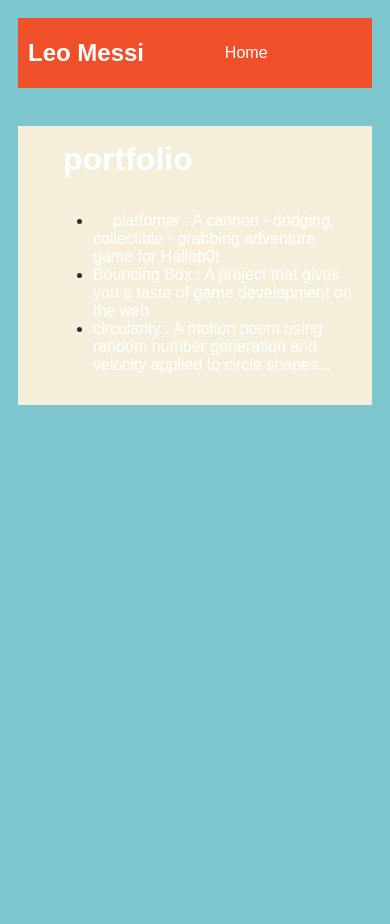
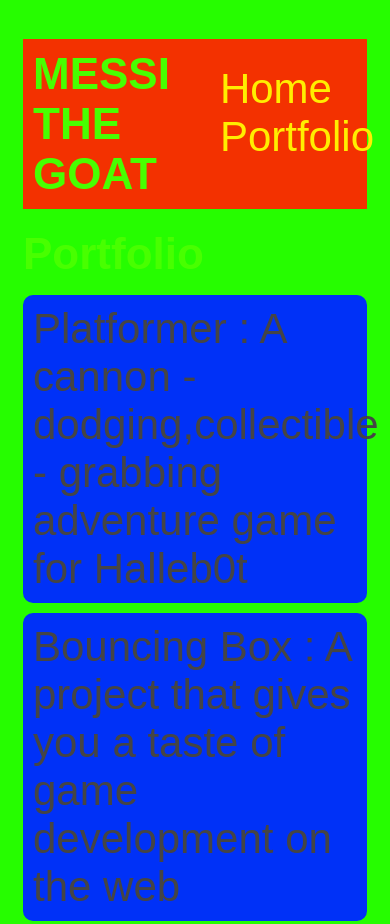
Before and after one commit to leeshinsky/leeshinsky.github.io, a plain HTML site: page portfolio.html in a window 390 px wide. Shown: the top 924 px of the page. Before the commit the page ends 844 px from the top, so only its background shows below. Drawn offline with Linux system fonts and the light colour scheme.

Commit message:
add index.html and css files

```diff
--- a/portfolio.html
+++ b/portfolio.html
@@ -1,37 +1,98 @@
-<!DOCTYPE HTML>
+<!DOCTYPE html>
+
 <html>
+
 <head>
-        <title>Messi the goat</title>
-        <link rel="stylesheet"  href="style.css"
+
+   <title> LEO MESSI</title>
+
+   <link rel="stylesheet" href="style.css">
+
 </head>
 
-<body>
-    <div id="all-contents">
+
+
+<body class="content">
+
+   <div id ="all-contents>"
+
 <nav>
-            <h1> Leo Messi</h1>
-            <ul id="nav-ul">
-               <li  class="nav-li">
-               <a class="nav-a" href="index.html">Home</a>
+
+
+
+<ul
+
 </li>
-               <li class="nav-li">
-                 <a class="nav-li">
-                 </li>
+
 </ul>
 
 </nav>
-                 <main>
-                    <div class="content">
-            <h1>portfolio</h1>
-            <ul id="portfolio">
-                <li><a href="projects/platfomer/">platfomer : A cannon - dodging, collectible - grabbing adventure game for Halleb0t</a></li>
-                <li><a href="projects/bouncing-box/">Bouncing Box : A project that gives you a taste of game development on the web</a></li>
-                <li><a href="projects/circularity/">circularity : A motion poem using random number generation and velocity applied to circle shapes...</a></li>
+
+
+
+</div>
+
+   <div id="all-contents">
+
+       <nav>
+
+        <!-- Nav stuff here...-->
+
+       <h1>MESSI THE GOAT</h1>
+
+       <ul id="nav-ul">
+
+          <li class="nav-li">
+
+             <a class="nav-a" href="index.html">Home</a>
+
+           </li>
+
+        <li class="nav-li">
+
+        <a class="nav-a"href="portfolio.html">Portfolio</a>
+
+        </li>
 
        </ul>
+
+     </nav>
+
+<h1>Portfolio</h1>
+
+<ul id="portfolio">
+
+   <li><a href="projects/platformer/">Platformer : A cannon - dodging,collectible - grabbing adventure game for Halleb0t</a></li>
+
+   <li><a href="projects/bouncing-box/">Bouncing Box : A project that gives you a taste of game development on the web</a></li>
+
+   <li><a href="projects/circularity/">Circularity : A motion poem using random number generation and velocity appiled to circle shapes...</a></li>
+
+</ul>
+
+</div>
+
+
+
+<div class="content">
+
+
+
+   <ul id="Portfolio">
+
+
+
+   </ul>
+
+</div>
 
 
 
 
+
+   </div>
+
+ </body>
 
 </html>
 
--- a/style.css
+++ b/style.css
@@ -1,6 +1,6 @@
 body {
-    background: rgb(125, 198, 205);
-    color: rgb(45, 45, 45);
+    background: rgb(38, 253, 0);
+    color: rgb(255, 230, 0);
     padding: 10px;
     font-family: arial;
     }
@@ -11,15 +11,16 @@ body {
 
     /* navigation menu */
     nav {
-    background: rgb(239, 80, 41);
+    background: rgb(243, 49, 0);
     margin: 0 auto;
+    margin-bottom: 20px;
     display: flex;
     padding: 10px;
     }
     h1 {
     display: flex;
     align-items: center;
-    color: white;
+    color: rgb(8, 242, 238);
     flex: 1;
     margin: 0;
     }
@@ -32,12 +33,12 @@ h1 {
     }
     a {
     text-decoration: none;
-    color: #fff;
+    color: #ffee00;
     }
 
     /* main container area beneath menu */
     main {
-    background: rgb(245, 238, 219);
+    background: rgb(21, 0, 255);
     display: flex;
     }
     .sidebar {
@@ -60,11 +61,77 @@ main {
     h2, h3 {
     margin: 0px;
     }
+    /* portfolio styles */
+    .content h1 {
+    color: rgb(72, 255, 0);
+    }
 
-nav {
-    background: rgb(239, 80, 41);
-    margin: 0 auto;
-    margin-bottom: 20px;
-    display: flex;
+    #portfolio {
+    list-style-type: none;
+    padding-left: 0;
+    }
+
+    #portfolio li {
+    background: #0031f7;
     padding: 10px;
+    border-radius: 10px;
+    margin-bottom: 10px;
     }
+
+    #portfolio li:hover {
+    background: #eee;
+    }
+
+    #portfolio a {
+    text-decoration: none;
+    color: #454545;
+    }
+    /* responsive web design */
+    @media screen and (min-width: 120px) and (max-width: 1080px) {
+    main {
+    height: 100ch;
+    zoom: 1.5;
+    display: grid;
+    }
+
+    h1 {
+    font-size: 44px;
+    }
+
+    h2 {
+    font-size: 42px;
+    }
+
+    h3 {
+    font-size: 36px;
+    }
+
+    #all-contents {
+    height: 100ch;
+    margin: none;
+    }
+
+    a {
+    font-size: 42px;
+    }
+
+    .sidebar {
+    margin-right: 0px;
+    justify-content: center;
+    align-items: center;
+    }
+
+    .sidebar-img {
+    width: 100%;
+    }
+
+    p,
+    li {
+    font-size: 24px;
+    }
+
+    .content {
+    align-content: center;
+    justify-content: center;
+    }
+    }
```
Also changed, not shown: index.html (+12 -10 lines). Lines whose indentation alone changed are shown as unchanged.
